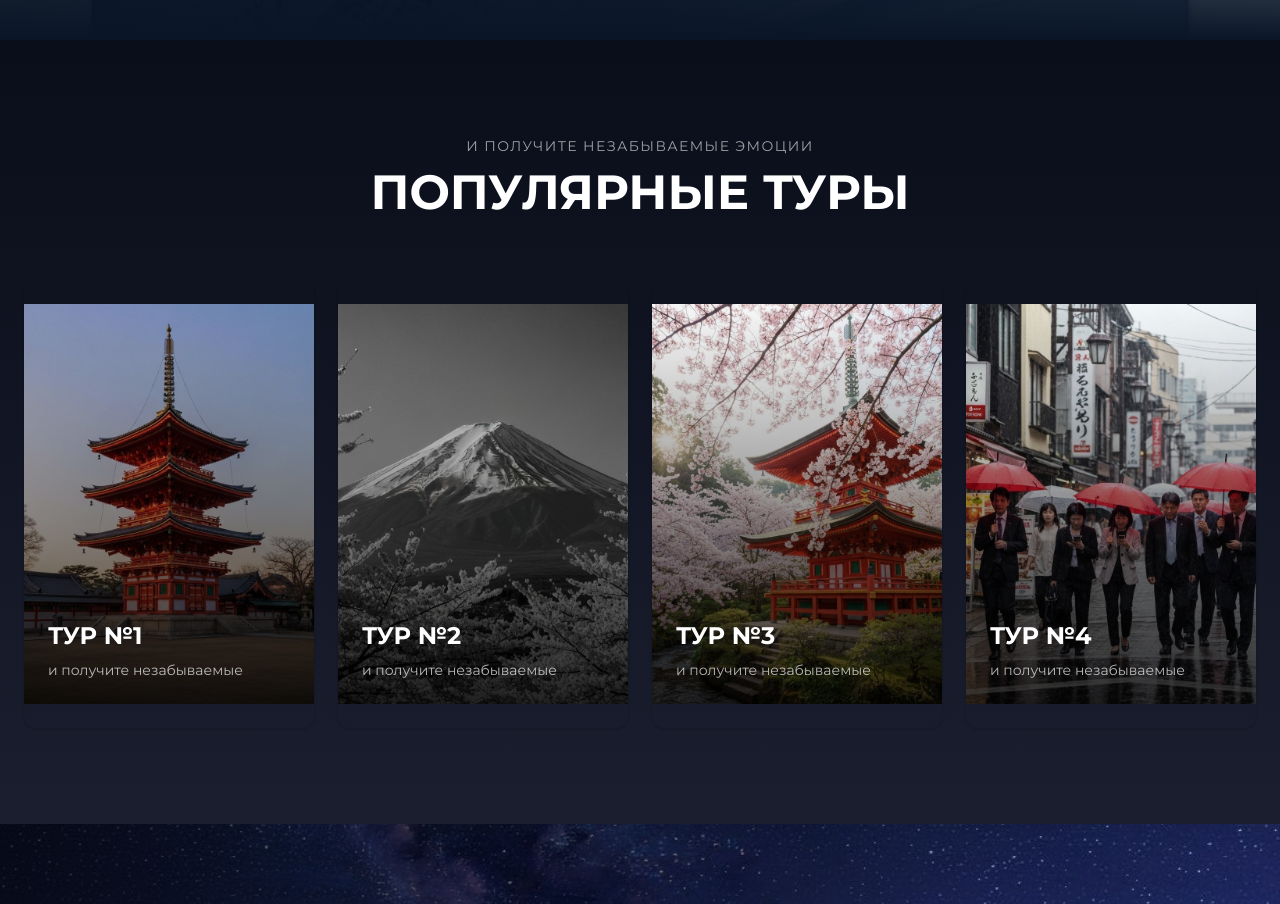
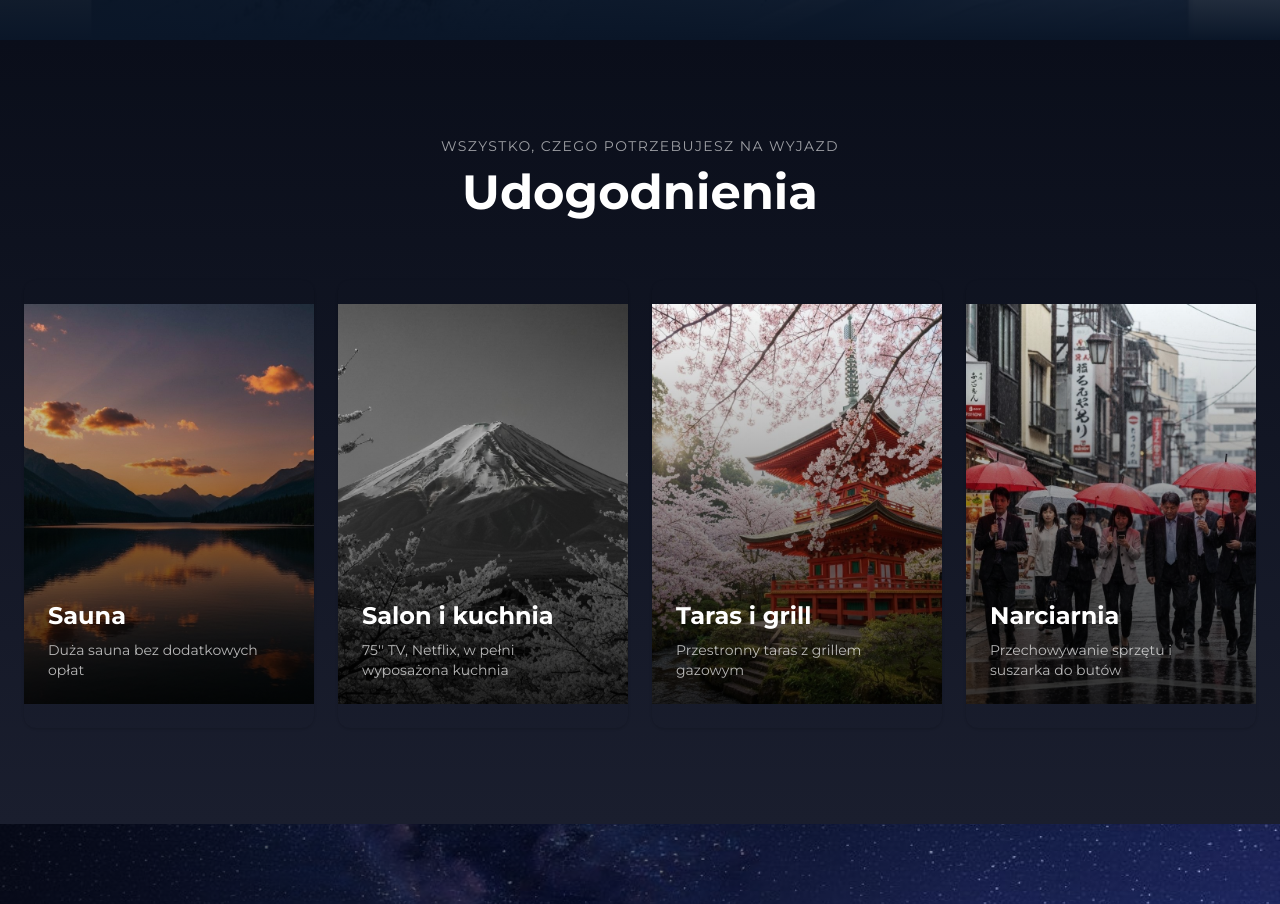
Before and after one commit to technikyvl/strona-dom, a Next.js app: page / in a window 1280 px wide. Shown: the part 760-1664 px from the top of the page. Built offline with nearby package versions, Linux system fonts and the light colour scheme.

Commit message:
Update tours-section.tsx

```diff
--- a/components/tours-section.tsx
+++ b/components/tours-section.tsx
@@ -1,61 +1,61 @@
 import { Card } from "@/components/ui/card"
 
-const tours = [
+const features = [
   {
     id: 1,
-    title: "ТУР №1",
-    subtitle: "и получите незабываемые",
-    image: "/japanese-pagoda-at-dusk-traditional-architecture-k.jpg",
+    title: "Sauna",
+    subtitle: "Duża sauna bez dodatkowych opłat",
+    image: "/mountain-lake-reflection-sunset-landscape.jpg",
   },
   {
     id: 2,
-    title: "ТУР №2",
-    subtitle: "и получите незабываемые",
+    title: "Salon i kuchnia",
+    subtitle: "75'' TV, Netflix, w pełni wyposażona kuchnia",
     image: "/mount-fuji-with-cherry-blossoms-black-and-white.jpg",
   },
   {
     id: 3,
-    title: "ТУР №3",
-    subtitle: "и получите незабываемые",
+    title: "Taras i grill",
+    subtitle: "Przestronny taras z grillem gazowym",
     image: "/red-japanese-pagoda-with-cherry-blossoms-spring.jpg",
   },
   {
     id: 4,
-    title: "ТУР №4",
-    subtitle: "и получите незабываемые",
+    title: "Narciarnia",
+    subtitle: "Przechowywanie sprzętu i suszarka do butów",
     image: "/people-with-red-umbrellas-in-rain-japan-street.jpg",
   },
 ]
 
 export function ToursSection() {
   return (
-    <section className="py-24 bg-gradient-to-b from-[#0a0e1a] to-[#1a1e2e]">
+    <section id="udogodnienia" className="py-24 bg-gradient-to-b from-[#0a0e1a] to-[#1a1e2e]">
       <div className="container mx-auto px-6">
         {/* Section Header */}
         <div className="text-center mb-16">
-          <p className="text-white/60 text-sm uppercase tracking-widest mb-3">и получите незабываемые эмоции</p>
-          <h2 className="text-4xl md:text-5xl font-bold text-white">ПОПУЛЯРНЫЕ ТУРЫ</h2>
+          <p className="text-white/60 text-sm uppercase tracking-widest mb-3">Wszystko, czego potrzebujesz na wyjazd</p>
+          <h2 className="text-4xl md:text-5xl font-bold text-white">Udogodnienia</h2>
         </div>
 
         {/* Tours Grid */}
         <div className="grid grid-cols-1 md:grid-cols-2 lg:grid-cols-4 gap-6">
-          {tours.map((tour) => (
+          {features.map((feature) => (
             <Card
-              key={tour.id}
+              key={feature.id}
               className="group relative overflow-hidden bg-transparent border-none cursor-pointer transition-all duration-500 hover:-translate-y-2 hover:shadow-2xl hover:shadow-primary/20"
             >
               <div className="relative h-[400px] overflow-hidden">
                 <img
-                  src={tour.image || "/placeholder.svg"}
-                  alt={tour.title}
+                  src={feature.image || "/placeholder.svg"}
+                  alt={feature.title}
                   className="w-full h-full object-cover transition-transform duration-500 group-hover:scale-110"
                 />
                 <div className="absolute inset-0 bg-gradient-to-t from-black/80 via-black/40 to-transparent" />
 
                 {/* Content */}
                 <div className="absolute bottom-0 left-0 right-0 p-6 transition-transform duration-500 group-hover:-translate-y-2">
-                  <h3 className="text-2xl font-bold text-white mb-2">{tour.title}</h3>
-                  <p className="text-white/70 text-sm">{tour.subtitle}</p>
+                  <h3 className="text-2xl font-bold text-white mb-2">{feature.title}</h3>
+                  <p className="text-white/70 text-sm">{feature.subtitle}</p>
                 </div>
               </div>
             </Card>
```
